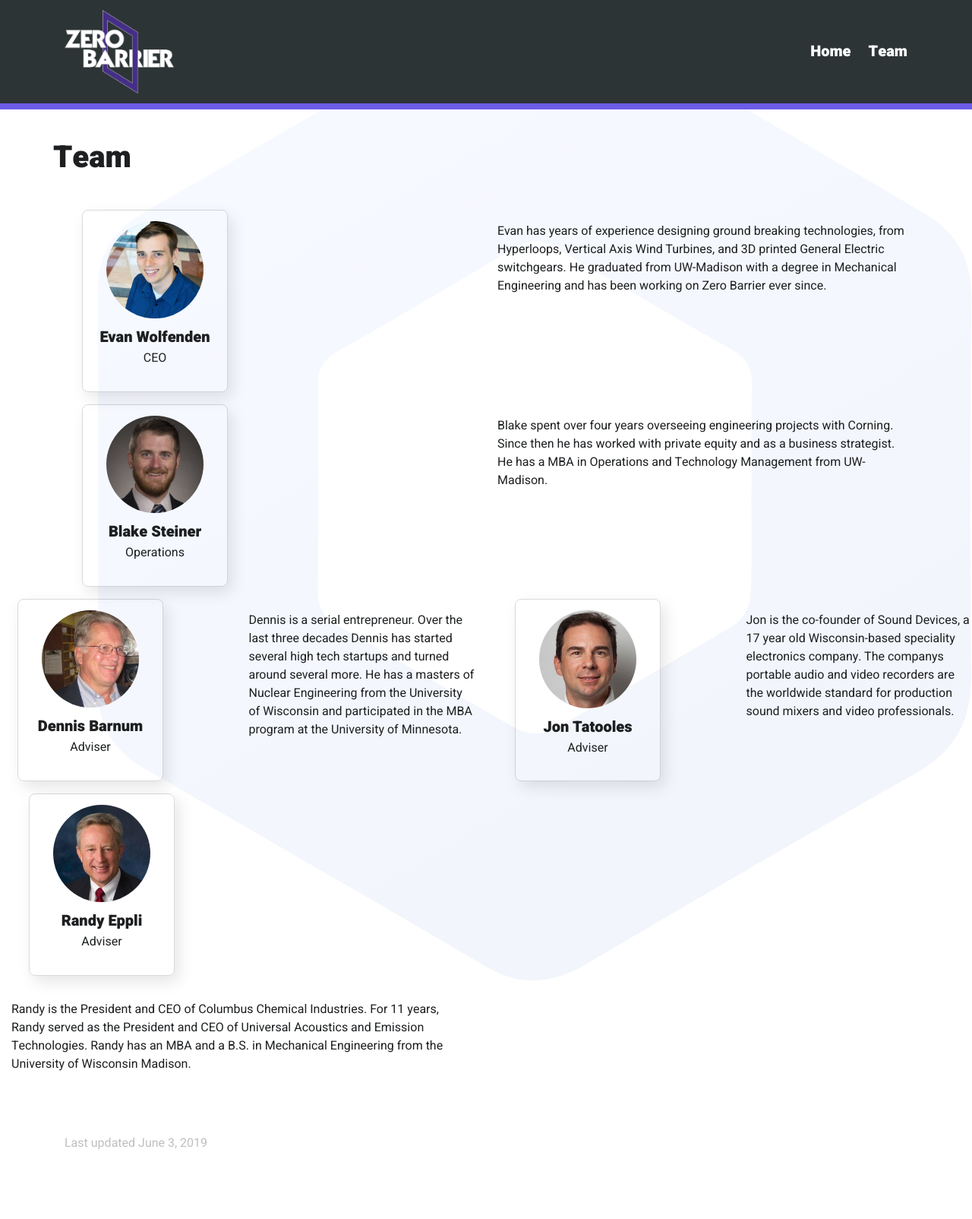
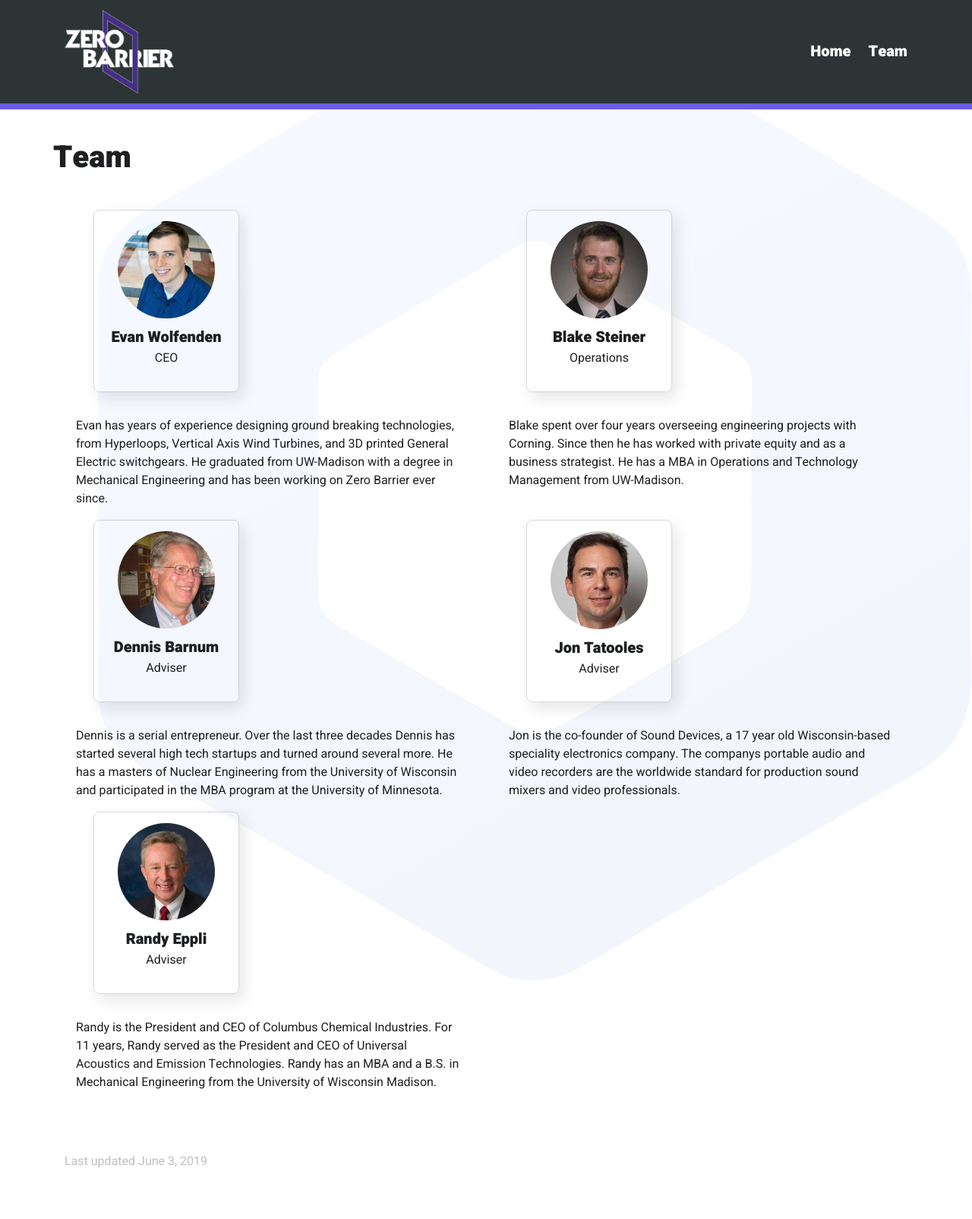
Before and after one commit to georgemblack/mind-to-matter, a Jekyll site: the page built from team.html, in a window 1280 px wide. Shown: the whole page at 76% size. Built offline with Jekyll 4.4.1, drawn with Linux system fonts in a browser that asks for light colours; before the commit the page ends 1580 px from its top, so only the background shows below that.

Commit message:
Update team.html

```diff
--- a/team.html
+++ b/team.html
@@ -15,6 +15,7 @@ permalink: /team/
 
 <div class="container">
 <div class="row">
+<div class="col-md">
 <div class="col-sm">
 {% include Evan.html %}
 </div>
@@ -22,10 +23,9 @@ permalink: /team/
     <p>Evan has years of experience designing ground breaking technologies, from Hyperloops, Vertical Axis Wind Turbines, and 3D printed General Electric switchgears. He graduated from UW-Madison with a degree in Mechanical Engineering and has been working on Zero Barrier ever since. </p>
 </div>
 </div>
-</div>
 
-<div class="container">
-<div class="row">
+
+<div class="col-md">
 <div class="col-sm">
 {% include Blake.html %}
 </div>
@@ -37,8 +37,7 @@ permalink: /team/
 
 
 <div class="row">
-<div class="col-sm">
-<div class="row">
+<div class="col-md">
 <div class="col-sm">
 {% include Dennis.html %}
 </div>
@@ -46,10 +45,9 @@ permalink: /team/
    <p>Dennis is a serial entrepreneur. Over the last three decades Dennis has started several high tech startups and turned around several more. He has a masters of Nuclear Engineering from the University of Wisconsin and participated in the MBA program at the University of Minnesota. </p>
 </div>
 </div>
-</div>
 
-<div class="col-sm">
-<div class="row">
+
+<div class="col-md">
 <div class="col-sm">
 {% include Jon.html %}
 </div>
@@ -58,11 +56,10 @@ permalink: /team/
 </div>
 </div>
 </div>
-</div>
 
 
 <div class="row">
-<div class="col-sm">
+<div class="col-md">
 <div class="col-sm">
 {% include Randy.html %}
 </div>
@@ -71,7 +68,7 @@ permalink: /team/
 </div>
 </div>
 
-<div class="col-sm">
+<div class="col-md">
 <div class="col-sm">
 </div>
 <div class="col-sm">
```
